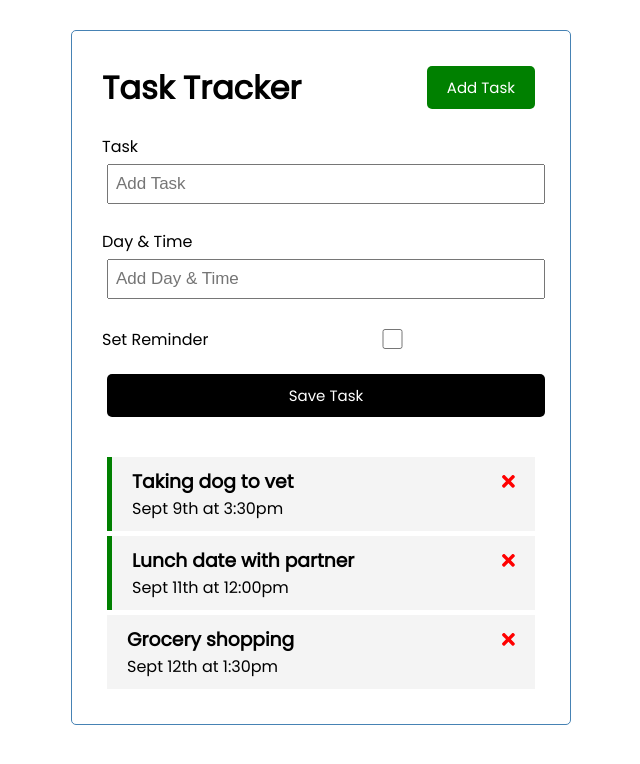
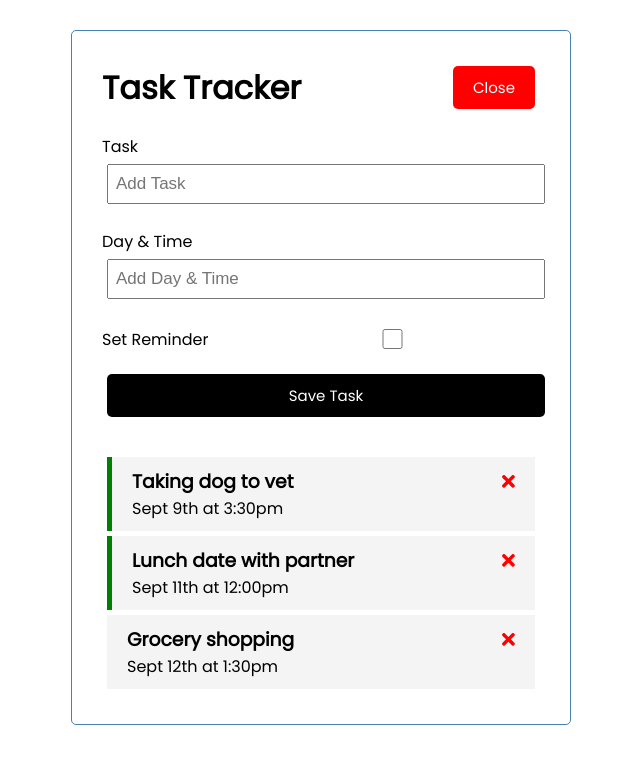
Before and after one commit to HeimdallS/vue-list-practice, a Vue app: page / in a window 1280 px wide. Both pictures are taken after a click on the button "Add Task". Shown: the top 764 px of the page, without its empty margins (319-959 px from the left). Built offline with nearby package versions, Linux system fonts and the light colour scheme.

Commit message:
Completed funcitonality for toggling adding task form.

```diff
--- a/src/App.vue
+++ b/src/App.vue
@@ -1,7 +1,9 @@
 <template>
 <div class="container">
-  <Header title = "Task Tracker"/>
-  <AddTask @add-task="addTask"/>
+  <Header @toggle-add-task="toggleAddTask" :btnChange="showAddTask" title = "Task Tracker"/>
+  <div v-if="showAddTask">
+    <AddTask @add-task="addTask"/>
+  </div>
   <Tasks @toggle-reminder="toggleReminder" @delete-task="deleteTask" :tasks="tasks"/>
 </div>
 </template>
@@ -20,10 +22,14 @@
   },
   data() {
     return {
-      tasks: []
+      tasks: [],
+      showAddTask: false,
     }
   },
   methods: {
+    toggleAddTask() {
+      this.showAddTask = !this.showAddTask
+    },
     addTask(task) {
       this.tasks = [...this.tasks, task]
     },
--- a/src/components/Button.vue
+++ b/src/components/Button.vue
@@ -11,7 +11,7 @@
         },
         methods: {
             onClick() {
-                console.log('click')
+                this.$emit('btn-click')
             }
         }
     }
--- a/src/components/Header.vue
+++ b/src/components/Header.vue
@@ -1,7 +1,7 @@
 <template>
     <header>
         <h1>{{title}}</h1>
-        <Button text="Add Task" color="green"/>
+        <Button @btn-click="$emit('toggle-add-task')" :text="btnChange ? 'Close' : 'Add Task'" :color="btnChange ? 'red' : 'green'"/>
     </header>
 </template>
 
@@ -11,6 +11,7 @@
     name: 'Header',
     props: {
         title: String,
+        btnChange: Boolean,
     },
     components: {
         Button,
```
